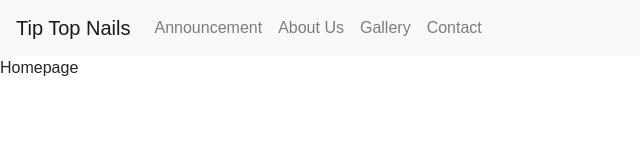
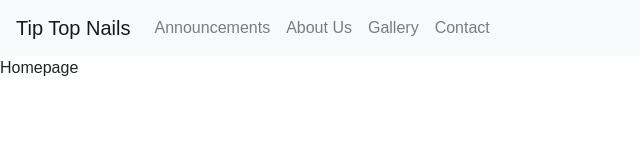
Before and after one commit to Rmartinez2020/TipTopNails, a React (Create React App) app in the folder client/: page / in a window 1280 px wide. Shown: the top 160 px of the page, without its empty margins (0-640 px from the left). Built offline with nearby package versions, Linux system fonts and the light colour scheme.

Commit message:
set up folders for all components needed

```diff
--- a/client/src/components/Nav/index.js
+++ b/client/src/components/Nav/index.js
@@ -13,7 +13,7 @@ function Nav() {
                 <div class="collapse navbar-collapse" id="navbarSupportedContent">
                     <ul class="navbar-nav mr-auto">
                         <li class="nav-item">
-                            <a class="nav-link" href="#announcement">Announcement</a>
+                            <a class="nav-link" href="#announcements">Announcements</a>
                         </li>
                         <li class="nav-item">
                             <a class="nav-link" href="#about">About Us</a>
```
Also changed, not shown: client/src/components/About/index.js (added), client/src/components/Announcements/index.js (added), client/src/components/Contact/index.js (added), client/src/components/Footer/index.js (added), client/src/components/Gallery/index.js (added), client/src/components/Product/index.js (added).
